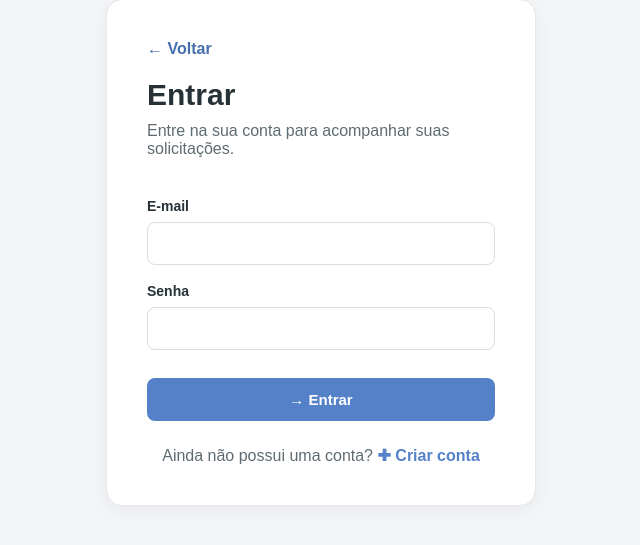
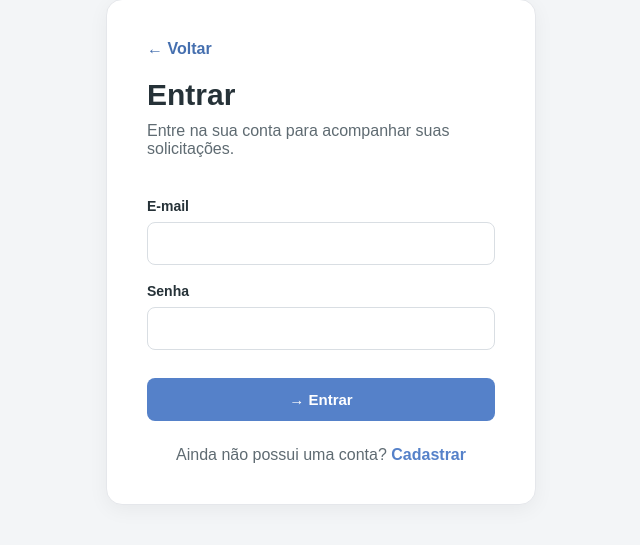
Before and after one commit to Biel2209/site-ppi, a Flask app: page /login in a window 1280 px wide. Shown: the part 148-693 px from the top of the page, without its empty margins (319-959 px from the left). Run offline with Flask 3, Linux system fonts and the light colour scheme.

Commit message:
Ajuste visual - login e cadastro

```diff
--- a/templates/cadastro.html
+++ b/templates/cadastro.html
@@ -78,7 +78,7 @@
             <p class="login-link">
                 Já possui uma conta?
                 <a href="{{ url_for('login') }}">
-                    &#8594; Entrar
+                    Login
                 </a>
             </p>
 
--- a/templates/login.html
+++ b/templates/login.html
@@ -64,7 +64,7 @@
             <p class="cadastro-link">
                 Ainda não possui uma conta?
                 <a href="{{ url_for('cadastro') }}">
-                    &#10010; Criar conta
+                    Cadastrar
                 </a>
             </p>
 
```
